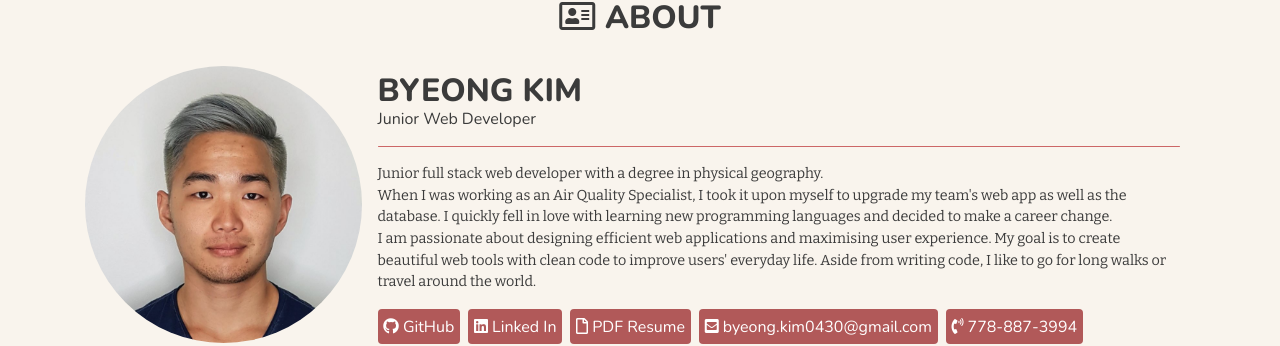
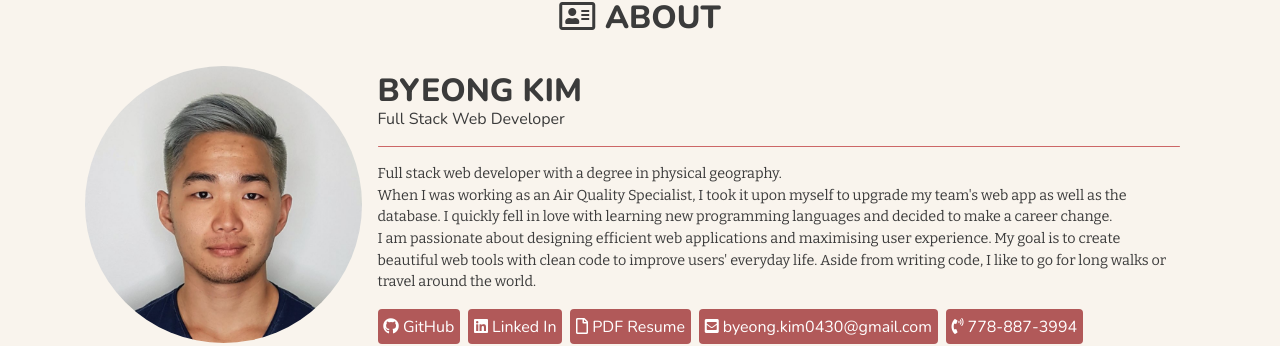
Before and after one commit to byeong0430/byeong0430.github.io, a Jekyll site: the page built from index.html, in a window 1280 px wide and 900 px high. Shown: the part 141-487 px from the top of the window. Built offline with Jekyll 4.4.1, drawn with Linux system fonts in a browser that asks for light colours; nearby versions of some CDN libraries.

Commit message:
removed "junior" and added "full stack"

```diff
--- a/_config.yml
+++ b/_config.yml
@@ -14,11 +14,11 @@
 # You can create any custom variable you would like, and they will be accessible
 # in the templates via {{ site.myvariable }}.
 title: Byeong Kim
-role: Junior Web Developer
+role: Full Stack Web Developer
 email: byeong.kim0430@gmail.com
 telephone: 778-887-3994
 description: > # this means to ignore newlines until "baseurl:"
-  Junior full stack web developer with a degree in physical geography.<br/>
+  Full stack web developer with a degree in physical geography.<br/>
   When I was working as an Air Quality Specialist, I took it upon myself to upgrade my team's web app as well as the database.
   I quickly fell in love with learning new programming languages and decided to make a career change.<br/>
   I am passionate about designing efficient web applications and maximising user experience.
```
